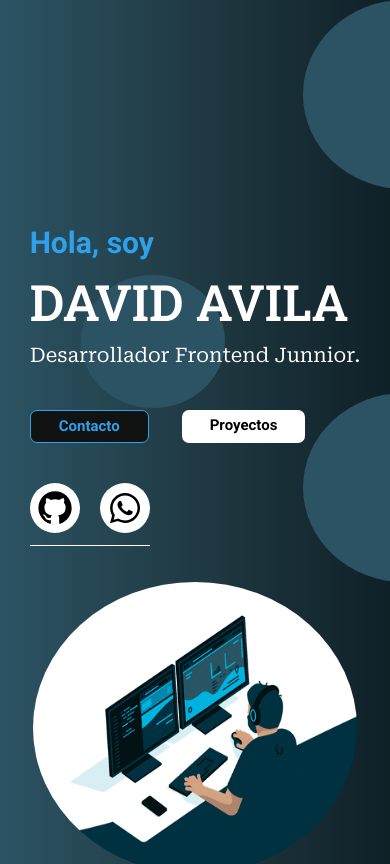
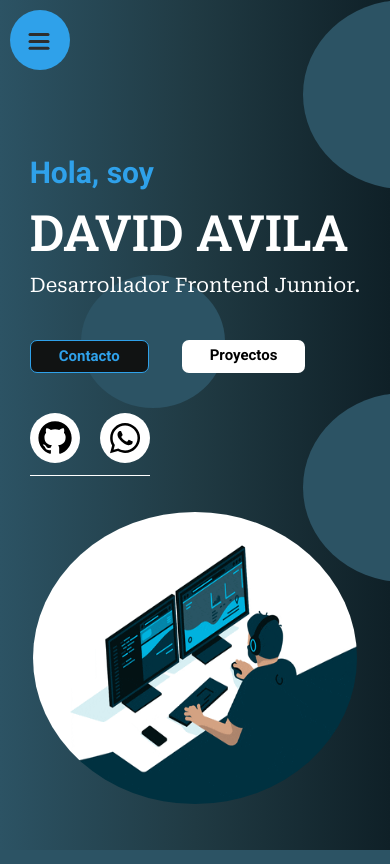
Before and after one commit to DavidAvila502/my_portfolio, a React (Vite) app: page / in a window 390 px wide. Shown: the top 864 px of the page. Built offline with nearby package versions, Linux system fonts and the light colour scheme.

Commit message:
mobile navbar 50%

```diff
--- a/src/components/Navbar/Navbar.tsx
+++ b/src/components/Navbar/Navbar.tsx
@@ -1,9 +1,41 @@
 import tagIcon from "../../assets/tag.svg";
 import styles from "../../styles";
+import { motion } from "framer-motion";
+import { useState } from "react";
 
 const Navbar = () => {
+   const [isOpen, steIsOpen] = useState(false);
+
+   const handleIsOpen = () => {
+      steIsOpen(!isOpen);
+
+      isOpen
+         ? (document.body.style.overflow = "auto")
+         : (document.body.style.overflow = "hidden");
+   };
+
+   const sidebar = {
+      open: (height = 1000) => ({
+         clipPath: `circle(${height * 2 + 200}px at 40px 40px)`,
+         transition: {
+            type: "spring",
+            stiffness: 20,
+            restDelta: 2,
+         },
+      }),
+      closed: {
+         clipPath: "circle(30px at 40px 40px)",
+         transition: {
+            delay: 0.5,
+            type: "spring",
+            stiffness: 400,
+            damping: 40,
+         },
+      },
+   };
+
    return (
-      <div className={`mb-[120px] ${styles.xPaddings}`}>
+      <nav className={`mb-[120px] max-sm:mb-[50px] ${styles.xPaddings}`}>
          <div className={`${styles.innerWidth} mx-auto max-sm:hidden`}>
             <ul
                className="flex flex-row items-center gap-[20px]
@@ -29,8 +61,61 @@ const Navbar = () => {
                </li>
             </ul>
          </div>
-      </div>
+
+         <motion.nav
+            initial={false}
+            animate={isOpen ? "open" : "closed"}
+            className="absolute top-0 right-0 bottom-0 w-full sm:hidden"
+         >
+            <motion.div
+               className={`z-[4] absolute top-0 left-0 bottom-0 bg-softBlue w-[100vw] `}
+               variants={sidebar}
+            >
+               <ul className="flex h-[100vh] items-center justify-center">
+                  <li>Hola</li>
+               </ul>
+               <MenuToggle toggle={() => handleIsOpen()} />
+            </motion.div>
+         </motion.nav>
+      </nav>
    );
 };
 
 export default Navbar;
+
+const Path = (props: any) => (
+   <motion.path
+      fill="transparent"
+      strokeWidth="3"
+      stroke="hsl(0, 0%, 18%)"
+      strokeLinecap="round"
+      {...props}
+   />
+);
+
+export const MenuToggle = ({ toggle }: { toggle: (param: any) => void }) => (
+   <button onClick={toggle} className="absolute top-8 left-7 z-[5]">
+      <svg width="23" height="23" viewBox="0 0 23 23">
+         <Path
+            variants={{
+               closed: { d: "M 2 2.5 L 20 2.5" },
+               open: { d: "M 3 16.5 L 17 2.5" },
+            }}
+         />
+         <Path
+            d="M 2 9.423 L 20 9.423"
+            variants={{
+               closed: { opacity: 1 },
+               open: { opacity: 0 },
+            }}
+            transition={{ duration: 0.1 }}
+         />
+         <Path
+            variants={{
+               closed: { d: "M 2 16.346 L 20 16.346" },
+               open: { d: "M 3 2.5 L 17 16.346" },
+            }}
+         />
+      </svg>
+   </button>
+);
```
